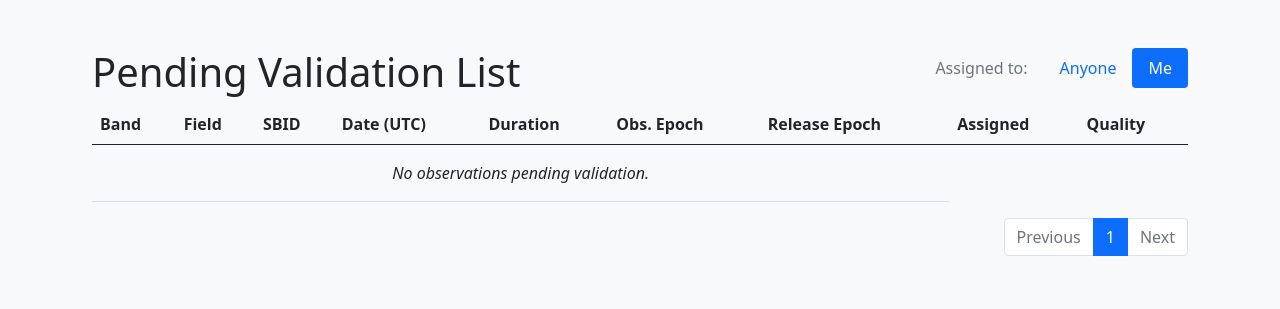
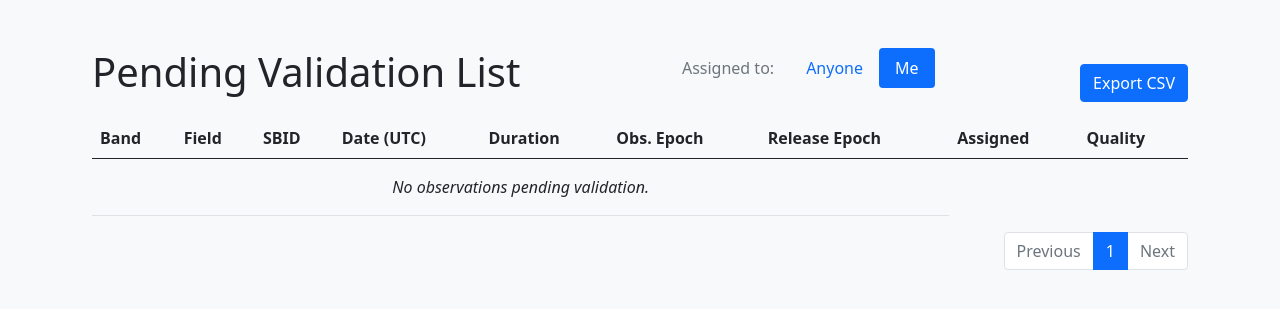
Before and after one commit to askap-vast/validation, a Django app: page /pending/ in a window 1280 px wide. Shown: the part 72-381 px from the top of the page. Run offline with Django 3.2, Linux system fonts and the light colour scheme; the visitor is signed in with stand-in values (Sample User, id 1); data that the repository does not hold is empty; parts of the project's set-up code (start-up, migrations or seed data) failed here and were passed over.

Commit message:
added export csv button to observation list view

```diff
--- a/validation/templates/validation/observation_list.html
+++ b/validation/templates/validation/observation_list.html
@@ -3,6 +3,15 @@
 {% load validation_extras %}
 {% block content %}
 {% url 'pending-list-all' as url_pending_list_all %}
+<!-- Called by 'Export CSV' button in title div, replaces current observations
+url with active filters with export_csv url with the same filters -->
+<script>
+  function export_csv_url() {
+    let query = window.location.search;
+    let new_url = "{% url 'export_csv' %}" + query;
+    window.location.replace(new_url);
+  }
+</script>
 <main>
 <section class="container">
 <div class="d-flex justify-content-between">
@@ -28,6 +37,9 @@
     </li>
   </ul>
   {% endif %}
+  <!-- Button that calls the script export_csv_url above to export the current
+  ListView with active filters to CSV -->
+  <a class="btn btn-primary my-3" onclick="export_csv_url()">Export CSV</a>
 </div>
 
 
--- a/validation/views.py
+++ b/validation/views.py
@@ -1,3 +1,4 @@
+import csv
 from itertools import groupby
 from operator import itemgetter
 from typing import Any, Dict, List
@@ -8,6 +9,7 @@ from django.conf import settings
 from django.contrib.auth.mixins import LoginRequiredMixin
 from django.contrib import messages
 from django.db.models import Count
+from django.http import HttpResponse
 from django.shortcuts import render
 from django.urls import reverse
 from django.views.generic import ListView, TemplateView
@@ -23,6 +25,10 @@ from validation.plots import (
     make_user_validation_progress_plot,
 )
 from validation.serializers import ObservationSerializer
+
+# The default project code, used as a column when generating a CSV in the
+# ObservationListCSVView class.
+DEFAULT_PROJ_CODE = "AS207"
 
 
 def login(request):
@@ -50,13 +56,19 @@ class DashboardView(LoginRequiredMixin, TemplateView):
             # Observation.ValidationState
             count_by_epoch_quality[epoch] = sorted(
                 grouper,
-                key=lambda d: Observation.ValidationState.values.index(d["data_quality"]),
+                key=lambda d: Observation.ValidationState.values.index(
+                    d["data_quality"]
+                ),
             )
             # count total obs in epoch
-            epoch_total_obs: int = sum(d["count"] for d in count_by_epoch_quality[epoch])
+            epoch_total_obs: int = sum(
+                d["count"] for d in count_by_epoch_quality[epoch]
+            )
             # add display colors and percentages to each data quality count result
             for epoch_quality_result in count_by_epoch_quality[epoch]:
-                epoch_quality_result["color"] = Observation.ValidationState.get_color_class(
+                epoch_quality_result[
+                    "color"
+                ] = Observation.ValidationState.get_color_class(
                     epoch_quality_result["data_quality"]
                 )
                 epoch_quality_result["percentage"] = round(
@@ -127,6 +139,65 @@ class ObservationListView(LoginRequiredMixin, ListView):
         context["filterset"] = self.filterset
         context["prefilter_count"] = self.prefilter_count
         return context
+
+
+class ObservationListCSVView(LoginRequiredMixin, ListView):
+    """A View exporting and corresponding to the ObservationListView."""
+
+    model = Observation
+    paginate_by = settings.DEFAULT_PAGINATE_BY
+    filterset_class = ObservationFilter
+
+    def get_queryset(self):
+        queryset = super().get_queryset()
+        self.prefilter_count = queryset.count()
+        self.filterset = self.filterset_class(self.request.GET, queryset=queryset)
+        return self.filterset.qs
+
+    def get(self, *args, **kwargs):
+        """Replaces the as_view() method to return an HTTP -> text/csv response
+        rather than a webpage. Exports the current query set (as filtered
+        through ObservationListView) to CSV, which is downloaded upon accessing
+        this view.
+        """
+        # Assume the observation epoch is the epoch of the first observation in
+        # the filtered queryset (change naming convention for future
+        # implementations?)
+        epoch = getattr(list(self.get_queryset())[0], "observation_epoch")
+        filename = "_".join(["epoch", str(epoch), "validation.csv"])
+
+        # Define the returned HTTP response to be in CSV text format
+        response = HttpResponse(content_type="text/csv")
+        response["Content-Disposition"] = 'attachment; filename="' + filename + '"'
+
+        # The headers of the data table
+        headers = ["SBID", "Project Code", "Quality Level", "Validation Notes"]
+
+        # Write the headers to CSV
+        writer = csv.writer(response)
+        writer.writerow(headers)
+
+        # Iterate over each observation in the filtered query set as found in
+        # the ObservationListView
+        for observation in self.get_queryset():
+            # Create list representing one Observation to be written as a row in
+            # a CSV with data corresponding to desired headers
+            row = [
+                getattr(observation, "sbid"),
+                (
+                    DEFAULT_PROJ_CODE
+                    if kwargs.get("proj_code") is None
+                    else kwargs["proj_code"]
+                ),
+                observation.get_data_quality_display().upper(),
+                getattr(observation, "validation_comment").replace(",", ";"),
+            ]
+
+            # Write the populated row to the response CSV
+            writer.writerow(row)
+
+        # Return the CSV response - this sends the file to be downloaded
+        return response
 
 
 class PendingValidationListView(ObservationListView):
--- a/vast_validation_site/urls.py
+++ b/vast_validation_site/urls.py
@@ -25,6 +25,7 @@ from validation.views import (
     PendingValidationListView,
     PendingValidationAssignedListView,
     login,
+    ObservationListCSVView,
 )
 import debug_toolbar
 
@@ -42,8 +43,13 @@ urlpatterns = [
         ObservationDetailView.as_view(),
         name="observation-detail",
     ),
+    path("export_csv/", ObservationListCSVView.as_view(), name="export_csv"),
     path("pending/", PendingValidationAssignedListView.as_view(), name="pending-list"),
-    path("pending/me", PendingValidationAssignedListView.as_view(), name="pending-list-me"),
+    path(
+        "pending/me",
+        PendingValidationAssignedListView.as_view(),
+        name="pending-list-me",
+    ),
     path("pending/all", PendingValidationListView.as_view(), name="pending-list-all"),
     path("login/", login, name="login"),
     path("logout/", auth_views.LogoutView.as_view(), name="logout"),
```
